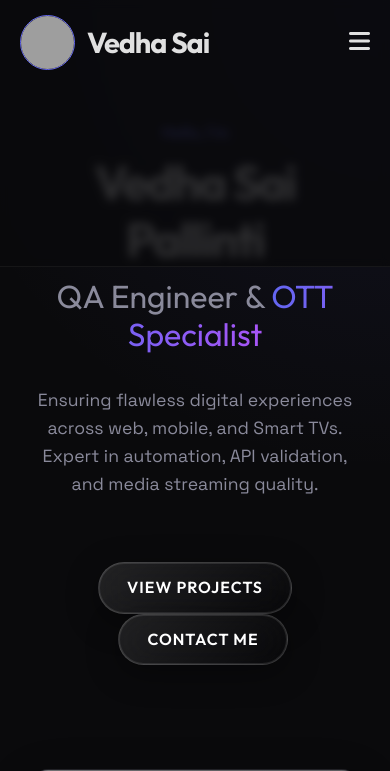
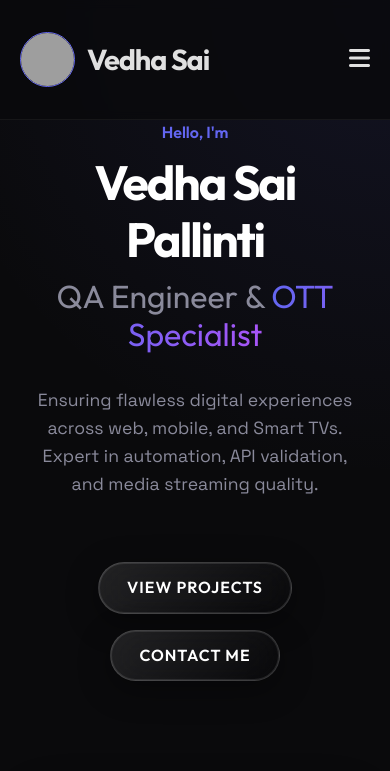
Before and after one commit to VEDHASAI/My-Portfolio, a plain HTML site: page index.html in a window 390 px wide. Shown: the top 771 px of the page. Drawn offline with Linux system fonts and the light colour scheme; grey boxes are pictures that could not be loaded.

Commit message:
Fix mobile responsiveness: header, buttons, contacts

```diff
--- a/index.html
+++ b/index.html
@@ -54,9 +54,9 @@
                         Ensuring flawless digital experiences across web, mobile, and Smart TVs.
                         Expert in automation, API validation, and media streaming quality.
                     </p>
-                    <div class="hero-actions">
+                    <div class="hero-actions" style="display: flex; gap: 1rem; flex-wrap: wrap;">
                         <a href="#projects" class="btn btn-primary">View Projects</a>
-                        <a href="#contact" class="btn btn-outline">Contact Me</a>
+                        <a href="#contact" class="btn btn-outline" style="margin-left: 0;">Contact Me</a>
                     </div>
                 </div>
                 <div class="hero-visual">
--- a/style.css
+++ b/style.css
@@ -157,8 +157,7 @@ ul {
     backdrop-filter: blur(5px);
     padding: var(--spacing-md) 0;
     position: fixed;
-    top: -17px;
-    bottom: 577px;
+    top: 0;
     width: 100%;
     z-index: 1000;
     border-bottom: 1px solid rgba(255, 255, 255, 0.05);
@@ -569,6 +568,8 @@ ul {
     border-radius: var(--radius-sm);
     background: rgba(255, 255, 255, 0.02);
     transition: 0.3s;
+    word-break: break-all;
+    max-width: 100%;
 }
 
 .contact-item:hover {
```
